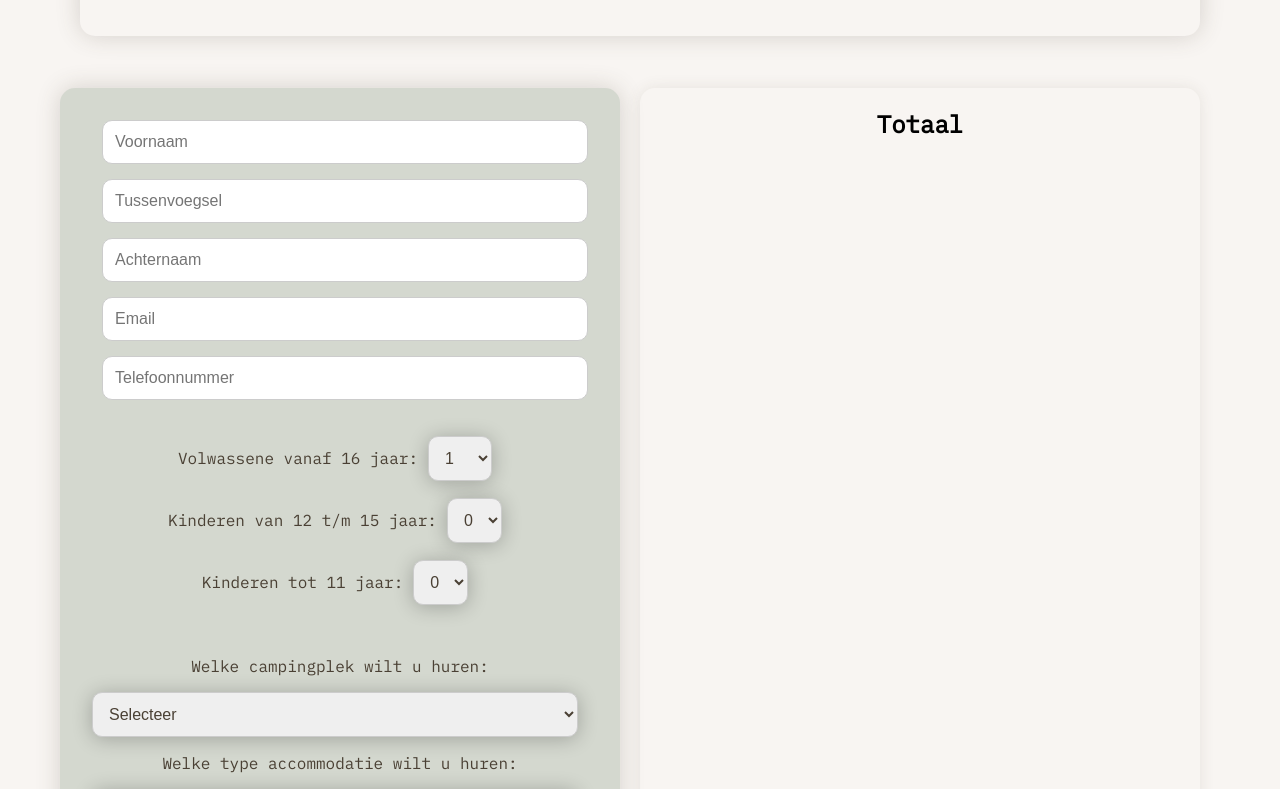
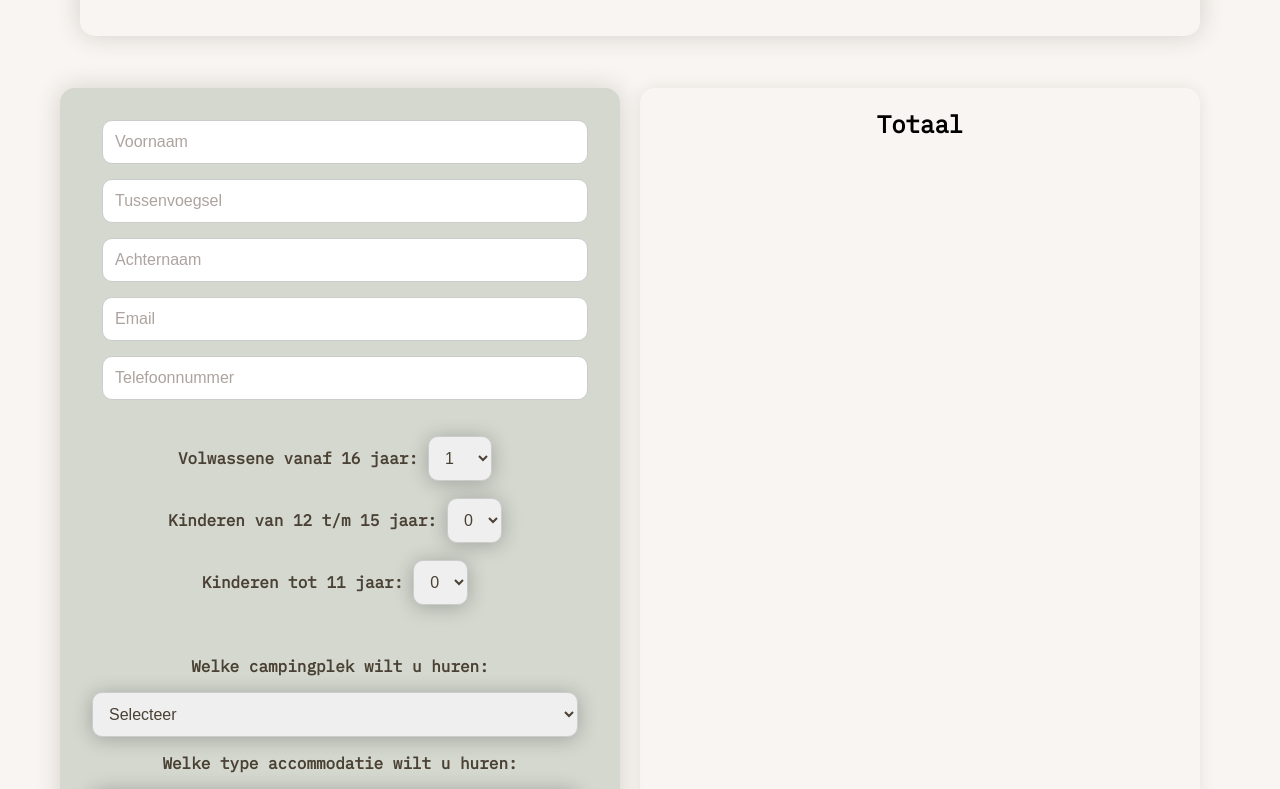
Before and after one commit to LaulensW/BertsBoerenCamping, a React (Vite) app in the folder BertsBoerenCamping/: page /booking in a window 1280 px wide. Shown: the part 780-1569 px from the top of the page. Built offline with nearby package versions, Linux system fonts and the light colour scheme.

Commit message:
styling een beetje aangepast

```diff
--- a/BertsBoerenCamping/src/components/BookingForm.css
+++ b/BertsBoerenCamping/src/components/BookingForm.css
@@ -77,7 +77,6 @@ form {
 
 
 form input,
-form select,
 select{
   flex: 1;
   padding: 12px;
@@ -87,6 +86,9 @@ select{
   font-size: 16px;
 }
 
+::placeholder{
+  color: #ADA39F;
+}
 
 .right-side {
   display: flex;
@@ -105,8 +107,8 @@ select{
 label{
   margin: 16px 0;
   color: var(--secondary-color);
+  font-weight: var(--font-weight-semibold);
 }
-
 
 .customer-info {
   grid-column: 1;
@@ -129,7 +131,7 @@ label{
 }
 
 .volgende:hover {
-  background-color: #45a049;
+  background-color: #8C9B89;
 }
 
 .total-box {
@@ -139,6 +141,7 @@ label{
   border-radius: 15px;
   box-shadow: 0px 0px 15px rgba(74, 64, 52, 0.1);
 }
+
 
 .banner{
   grid-column: 1/4;
--- a/BertsBoerenCamping/src/components/bookingForm.jsx
+++ b/BertsBoerenCamping/src/components/bookingForm.jsx
@@ -53,6 +53,7 @@ const BookingForm = () => {
           <br></br>Tot snel op Berts Boeren Camping!
         </a>
       </div>
+
       <div className="boeking-box">
       <section className='customer-info'>
       <div className="form-section left-section">
```
